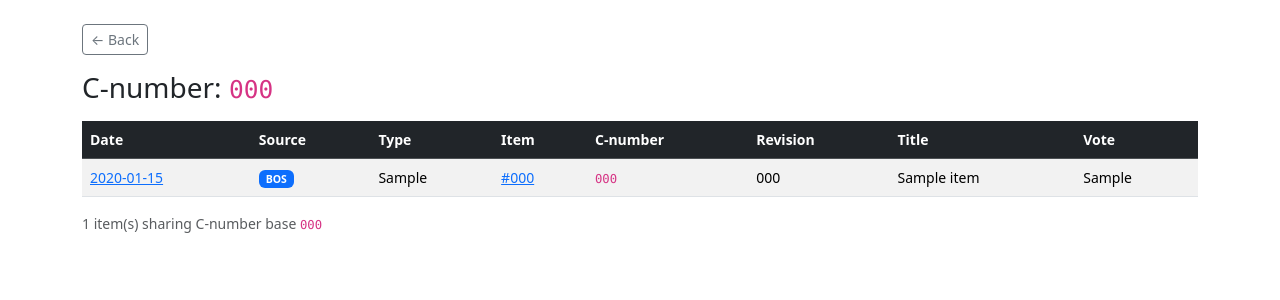
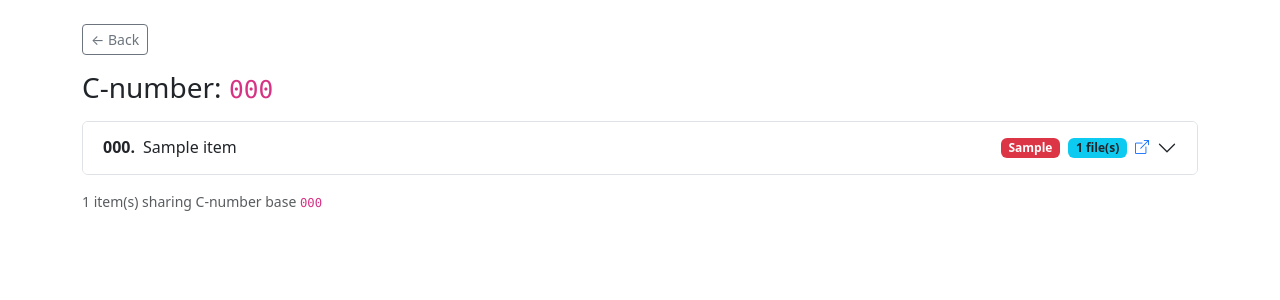
Before and after one commit to pmains/denomikon, a Flask app: page /c-number/000 in a window 1280 px wide. Shown: the part 56-356 px from the top of the page. Run offline with Flask 3, Linux system fonts and the light colour scheme; tables that the repository leaves empty hold one stand-in row (values such as "Sample post"); some libraries are stand-ins or nearby versions.

Commit message:
Enhanced C-number page: docs, item text, anchor links
- c-number page now shows supporting documents, expandable item text,
  and per-member vote badges for each revision
- Added id='item-XX' anchors on meeting detail accordion items so
  C-number links (/meetings/4161#item-91) scroll to the right item
- Added batch-loaded docs_by_item and votes_by_item to c-number route

```diff
--- a/routes/meetings.py
+++ b/routes/meetings.py
@@ -445,6 +445,7 @@ def c_number_revisions(c_number_base):
             AgendaItem.meeting_id,
             AgendaItem.agenda_item_number,
             AgendaItem.agenda_item_title,
+            AgendaItem.agenda_item_text,
             AgendaItem.c_number,
             AgendaItem.c_number_base,
             AgendaItem.c_number_revision,
@@ -463,12 +464,73 @@ def c_number_revisions(c_number_base):
         .order_by(Meeting.meeting_date, AgendaItem.agenda_item_number)
     ).all()
 
+    # Batch-load supporting docs and vote data
+    from db.models import SupportingDocument as _SD, AgendaItemVote, SupervisorVote, Person as _Person, MemberVote
+
+    doc_keys = [(r.meeting_id, r.agenda_item_number) for r in items]
+    docs_by_item: dict[str, list] = {}
+    if doc_keys:
+        from sqlalchemy import or_ as _or
+        conditions = [
+            (_SD.body == Meeting.body) &
+            (_SD.meeting_id == k[0]) &
+            (_SD.agenda_item_number == k[1])
+            for k in doc_keys
+        ]
+        all_docs = session.execute(
+            select(_SD, Meeting.body)
+            .join(Meeting, Meeting.meeting_id == _SD.meeting_id)
+            .where(or_(*conditions))
+        ).all()
+        for sd, body_code in all_docs:
+            key = f"{sd.meeting_id}:{sd.agenda_item_number}"
+            docs_by_item.setdefault(key, []).append(sd)
+
+    votes_by_item: dict[str, dict] = {}
+    for r in items:
+        key = f"{r.meeting_id}:{r.agenda_item_number}"
+        aiv = session.execute(
+            select(AgendaItemVote).where(
+                AgendaItemVote.meeting_id == r.meeting_id,
+                AgendaItemVote.agenda_item_number == r.agenda_item_number,
+            )
+        ).scalar_one_or_none()
+        if aiv:
+            member_votes = []
+            if aiv.body == "pz":
+                mv_rows = session.execute(
+                    select(MemberVote, _Person.name, _Person.normalized_name)
+                    .join(_Person, MemberVote.member_id == _Person.id)
+                    .where(MemberVote.agenda_item_vote_id == aiv.id)
+                ).all()
+                for mv, pname, pnorm in mv_rows:
+                    member_votes.append({"name": pname, "vote": mv.vote,
+                                         "slug": pnorm.replace(" ", "-") if pnorm else ""})
+            else:
+                sv_rows = session.execute(
+                    select(SupervisorVote, _Person.name, _Person.normalized_name)
+                    .join(_Person, SupervisorVote.supervisor_id == _Person.id)
+                    .where(SupervisorVote.agenda_item_vote_id == aiv.id)
+                ).all()
+                for sv, pname, pnorm in sv_rows:
+                    member_votes.append({"name": pname, "vote": sv.vote,
+                                         "slug": pnorm.replace(" ", "-") if pnorm else ""})
+
+            votes_by_item[key] = {
+                "motion_result": aiv.motion_result,
+                "vote_text": (aiv.vote_text or "")[:500],
+                "is_split_vote": aiv.is_split_vote,
+                "member_votes": member_votes,
+            }
+
     session.close()
 
     return render_template(
         "c_number.html",
         c_number_base=c_number_base,
         items=items,
+        docs_by_item=docs_by_item,
+        votes_by_item=votes_by_item,
     )
 
 
--- a/templates/c_number.html
+++ b/templates/c_number.html
@@ -7,47 +7,101 @@
 <h3 class="mb-3">C-number: <code>{{ c_number_base }}</code></h3>
 
 {% if items %}
-<div class="table-responsive">
-    <table class="table table-striped table-hover align-middle small">
-        <thead class="table-dark">
-            <tr>
-                <th>Date</th>
-                <th>Source</th>
-                <th>Type</th>
-                <th>Item</th>
-                <th>C-number</th>
-                <th>Revision</th>
-                <th>Title</th>
-                <th>Vote</th>
-            </tr>
-        </thead>
-        <tbody>
+<div class="accordion" id="cNumberAccordion">
   {% for item in items %}
-            <tr>
-                <td><a href="/meetings/{{ item.meeting_id }}">{{ item.meeting_date }}</a></td>
-                <td>
+  {% set item_key = item.meeting_id ~ ':' ~ item.agenda_item_number %}
+  {% set docs = docs_by_item.get(item_key, []) %}
+  {% set vote = votes_by_item.get(item_key, {}) %}
+  <div class="accordion-item" id="item-{{ item.agenda_item_number }}">
+    <h2 class="accordion-header" id="heading-cn-{{ loop.index }}">
+      <button class="accordion-button collapsed" type="button" data-bs-toggle="collapse"
+              data-bs-target="#collapse-cn-{{ loop.index }}" aria-expanded="false">
+        <span class="fw-bold me-2">{{ item.agenda_item_number }}.</span>
+        <span class="flex-grow-1">{{ item.agenda_item_title[:80] }}</span>
+        {% if vote.motion_result %}
+        <span class="badge bg-{{ 'success' if vote.motion_result in ('approved',) else 'danger' }} me-2">{{ vote.motion_result }}</span>
+        {% endif %}
+        {% if docs %}
+        <span class="badge bg-info text-dark me-2">{{ docs|length }} file(s)</span>
+        {% endif %}
+        <a href="/meetings/{{ item.meeting_id }}#item-{{ item.agenda_item_number }}" class="text-decoration-none small me-2" title="View in agenda">
+          <i class="bi bi-box-arrow-up-right"></i>
+        </a>
+      </button>
+    </h2>
+    <div id="collapse-cn-{{ loop.index }}" class="accordion-collapse collapse"
+         aria-labelledby="heading-cn-{{ loop.index }}" data-bs-parent="#cNumberAccordion">
+      <div class="accordion-body">
+        <div class="row g-2 mb-2">
+          <div class="col-sm-3"><strong>Date:</strong> <a href="/meetings/{{ item.meeting_id }}">{{ item.meeting_date }}</a></div>
+          <div class="col-sm-2"><strong>Source:</strong>
             {% if item.meeting_type == 'Planning & Zoning' %}
             <span class="badge bg-secondary">PZ</span>
             {% else %}
             <span class="badge bg-primary">BOS</span>
             {% endif %}
+            {{ item.meeting_type }}
+          </div>
+          <div class="col-sm-2"><strong>Item:</strong> #{{ item.agenda_item_number }}</div>
+          <div class="col-sm-2"><strong>C-number:</strong> <code>{{ item.c_number }}</code></div>
+          <div class="col-sm-1"><strong>Rev:</strong> {{ item.c_number_revision or '-' }}</div>
+        </div>
+
+        {# Vote detail #}
+        {% if vote.motion_result %}
+        <h6>Vote — {{ vote.motion_result }}</h6>
+        {% if vote.member_votes %}
+        <table class="table table-sm table-borderless small mb-2" style="width:auto">
+          {% for mv in vote.member_votes %}
+          <tr>
+            <td class="pe-3">
+              {%- if mv.slug -%}
+              <a href="/members/{{ mv.slug }}">{{ mv.name }}</a>
+              {%- else -%}
+              {{ mv.name }}
+              {%- endif -%}
             </td>
-                <td>{{ item.meeting_type }}</td>
             <td>
-                    <a href="/meetings/{{ item.meeting_id }}#item-{{ item.agenda_item_number }}">
-                        #{{ item.agenda_item_number }}
-                    </a>
+              {% set v = mv.vote.lower() %}
+              <span class="badge bg-{% if v in ('yes', 'aye') %}success{% elif v in ('no', 'nay') %}danger{% else %}secondary{% endif %}">
+                {{ mv.vote }}
+              </span>
             </td>
-                <td><code>{{ item.c_number }}</code></td>
-                <td>{{ item.c_number_revision or '-' }}</td>
-                <td>{{ item.agenda_item_title[:60] }}{% if item.agenda_item_title|length > 60 %}...{% endif %}</td>
-                <td>{{ item.vote_or_action[:20] if item.vote_or_action else '' }}</td>
           </tr>
           {% endfor %}
-        </tbody>
         </table>
+        {% endif %}
+        {% if vote.vote_text %}
+        <pre class="small text-muted mb-2" style="max-height:6em; overflow-y:auto;">{{ vote.vote_text }}</pre>
+        {% endif %}
+        {% elif item.vote_or_action %}
+        <p class="text-muted small mb-2">Vote: {{ item.vote_or_action }}</p>
+        {% endif %}
+
+        {# Item text #}
+        {% if item.agenda_item_text %}
+        <h6>Item Text</h6>
+        <pre class="small text-muted mb-2" style="max-height:10em; overflow-y:auto;">{{ item.agenda_item_text }}</pre>
+        {% endif %}
+
+        {# Supporting documents #}
+        {% if docs %}
+        <h6>Attachments ({{ docs|length }})</h6>
+        <div class="list-group list-group-flush small mb-2">
+          {% for d in docs %}
+          <a href="{{ d.document_url }}" target="_blank" rel="noopener" class="list-group-item list-group-item-action d-flex justify-content-between align-items-center">
+            <span>{{ d.document_title or d.file_name }}</span>
+            <span class="badge bg-secondary rounded-pill">{{ d.file_extension }}</span>
+          </a>
+          {% endfor %}
         </div>
-<p class="text-muted small">{{ items|length }} item(s) sharing C-number base <code>{{ c_number_base }}</code></p>
+        {% endif %}
+      </div>
+    </div>
+  </div>
+  {% endfor %}
+</div>
+<p class="text-muted small mt-3">{{ items|length }} item(s) sharing C-number base <code>{{ c_number_base }}</code></p>
 {% else %}
 <div class="alert alert-info">No items found for C-number base <code>{{ c_number_base }}</code>.</div>
 {% endif %}
--- a/templates/meeting_detail.html
+++ b/templates/meeting_detail.html
@@ -92,7 +92,7 @@
     {% set item_docs = docs_by_item.get(item.agenda_item_number, []) %}
     {% set item_key = item.agenda_item_number|string if item.agenda_item_number is not none else '' %}
     {% set item_vote = votes_by_item.get(item_key, {}) %}
-    <div class="accordion-item">
+    <div class="accordion-item" id="item-{{ item.agenda_item_number }}">
         <h2 class="accordion-header" id="heading{{ item.agenda_item_number }}">
             <button class="accordion-button collapsed" type="button" data-bs-toggle="collapse"
                     data-bs-target="#collapse{{ item.agenda_item_number }}"
```
Lines whose indentation alone changed are shown as unchanged.
